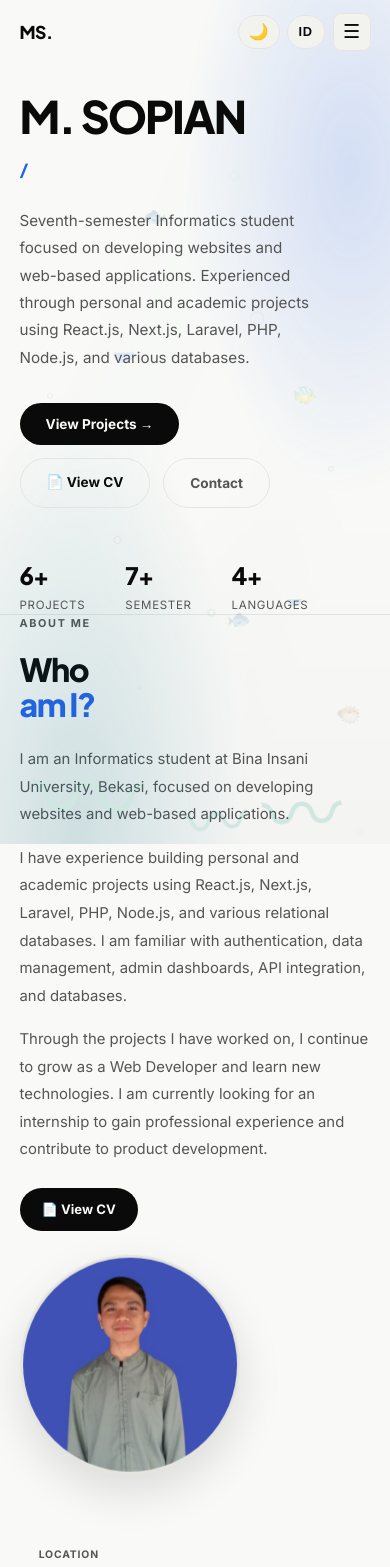
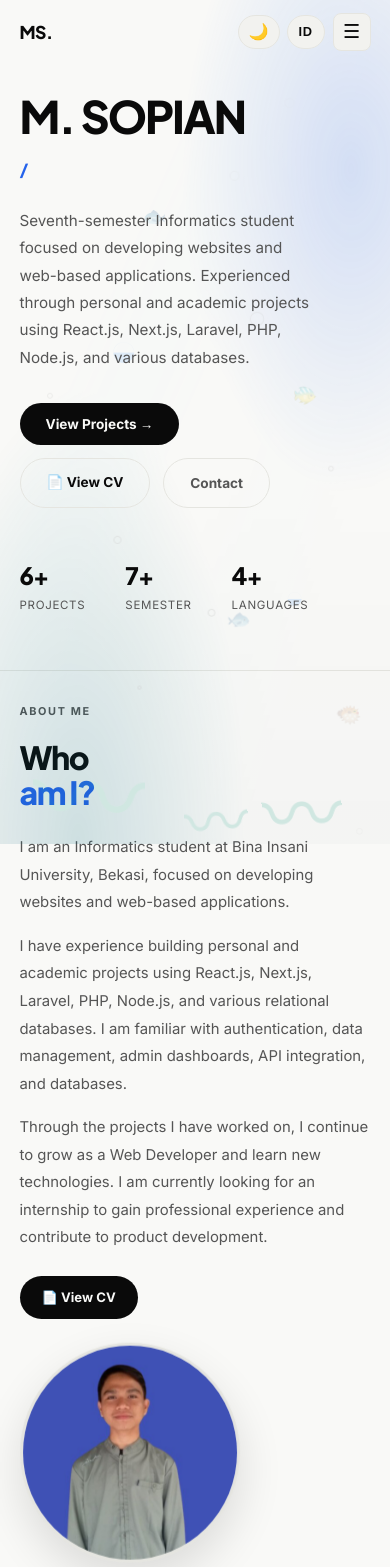
Before and after one commit to piongs/portofoliopiongs, a React (Vite) app: page / in a window 390 px wide. Shown: the top 1567 px of the page. Built offline with nearby package versions, Linux system fonts and the light colour scheme.

Commit message:
Improve mobile section spacing

```diff
--- a/src/index.css
+++ b/src/index.css
@@ -81,7 +81,7 @@ body {
   .nav-panel > div:first-child button{text-align:left;padding:10px 12px;border-radius:8px}
   .nav-actions{margin-left:auto;margin-right:.5rem}.nav-panel > button{width:100%}
   #home{padding-top:94px!important;padding-bottom:0!important;min-height:auto!important}
-  #about{padding-top:0!important}
+  #about{margin-top:clamp(3.5rem,12vw,5rem)!important;padding-top:clamp(2rem,6vw,3.5rem)!important}
   .about-grid{display:flex!important;flex-direction:column;gap:2rem!important}
   .about-grid > div:first-child{order:1}
   .about-photo-column{order:2}
```
